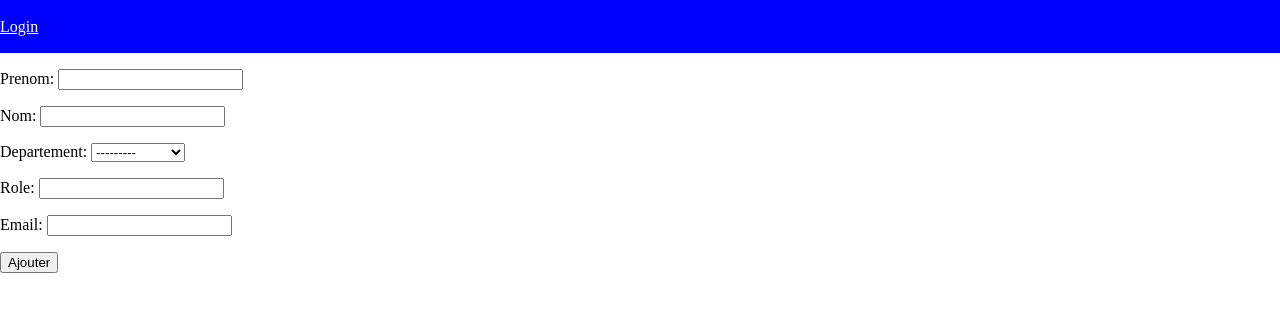
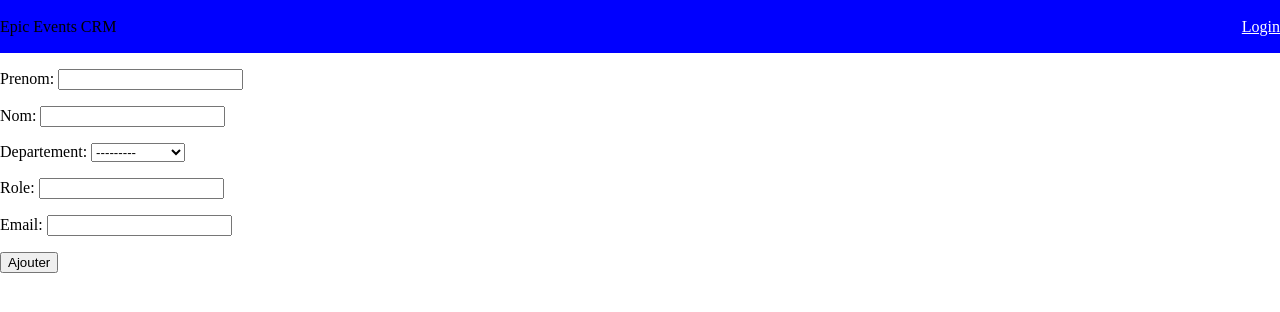
Before and after one commit to lisa367/Epic_Events_Django, a Django app: page /employee/new_entry/ in a window 1280 px wide. Shown: the top 312 px of the page. Run offline with Django 3.2, Linux system fonts and the light colour scheme.

Commit message:
updated base template

```diff
--- a/epic_events/templates/base.html
+++ b/epic_events/templates/base.html
@@ -11,6 +11,10 @@
 
 <body>
     <nav>
+        <div id="logo">
+            Epic Events CRM
+        </div>
+        <div id="links">
             {% if not request.user.is_authenticated %}
             <a href="{% url 'index' %}">Login</a>
             {% else %}
@@ -19,6 +23,7 @@
             <a href="{% url 'employee:profile_page' %}">Mon Profil</a>
             <a href="{% url 'logout' %}">Logout</a>
             {% endif %}
+        </div>
     </nav>
 
     <div class="main">
```
Lines whose indentation alone changed are shown as unchanged.
